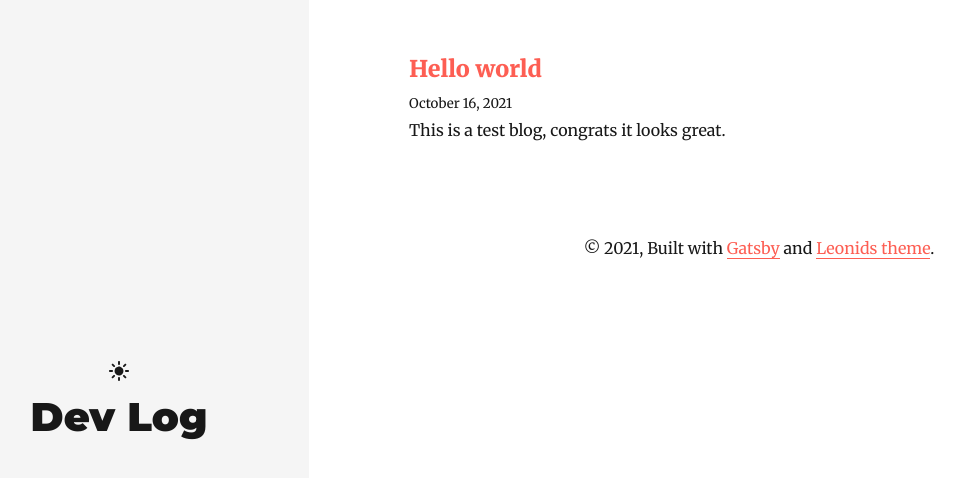
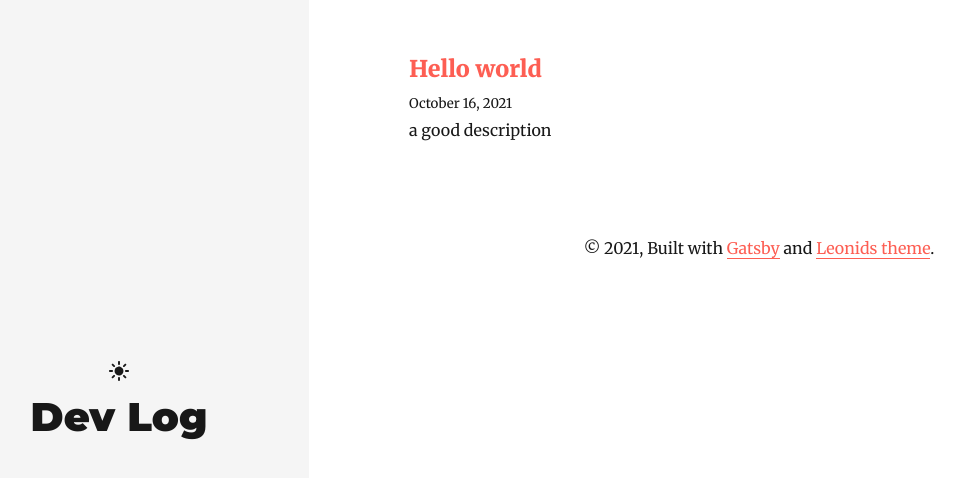
Before and after one commit to AjeaSmith/leonids, a Gatsby site: page / in a window 1280 px wide. Shown: the whole page, without its empty margins (71-1036 px from the left). Built offline with nearby package versions, Linux system fonts and the light colour scheme; Gatsby itself is replaced by a stand-in of ours; some packages are replaced by stand-ins of ours.

Commit message:
added description

```diff
--- a/content/blog/2021-10-16-hello-world.md
+++ b/content/blog/2021-10-16-hello-world.md
@@ -2,7 +2,8 @@
 layout: blog
 title: Hello world
 date: 2021-10-16T18:58:51.194Z
-categories: random
+description: "a good description"
+categories: [random]
 ---
 This is a test blog, congrats it looks great.
 
```
